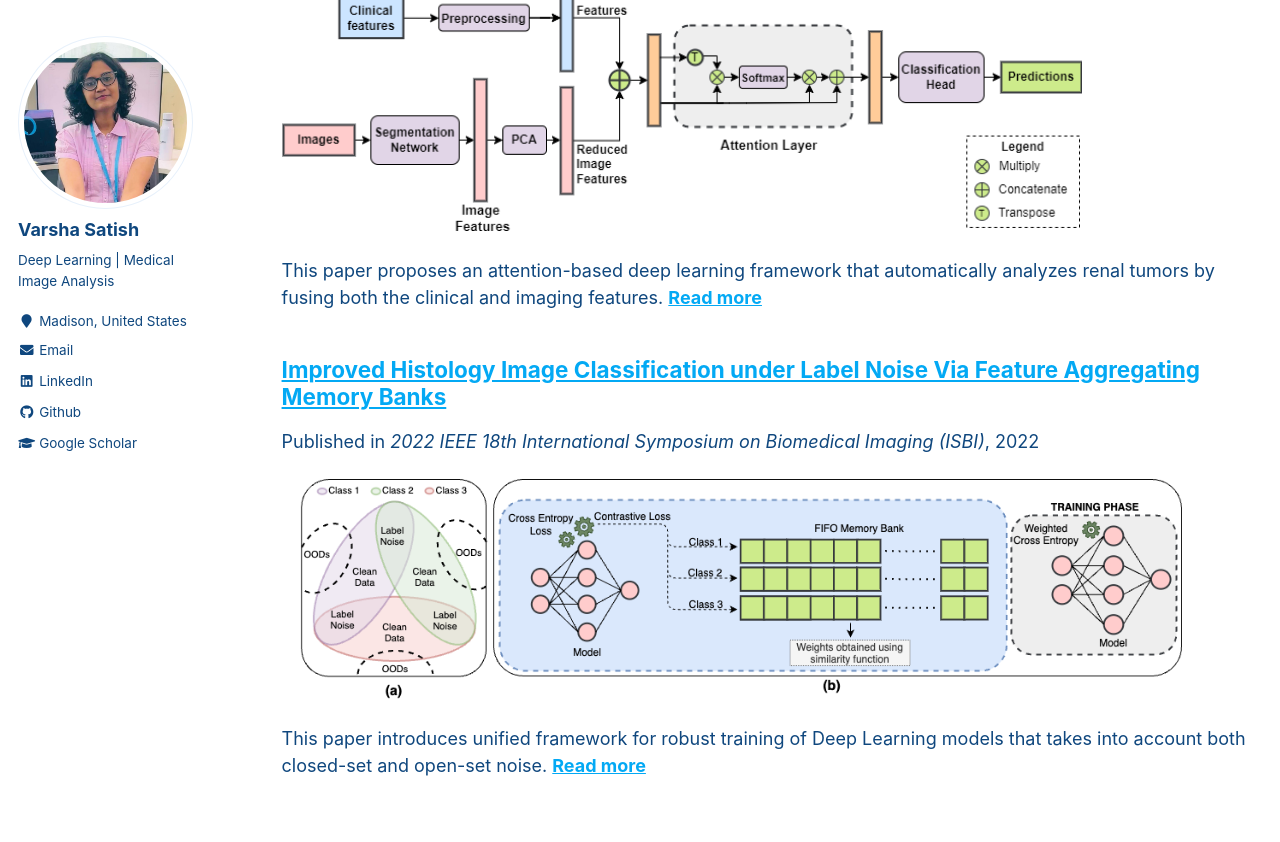
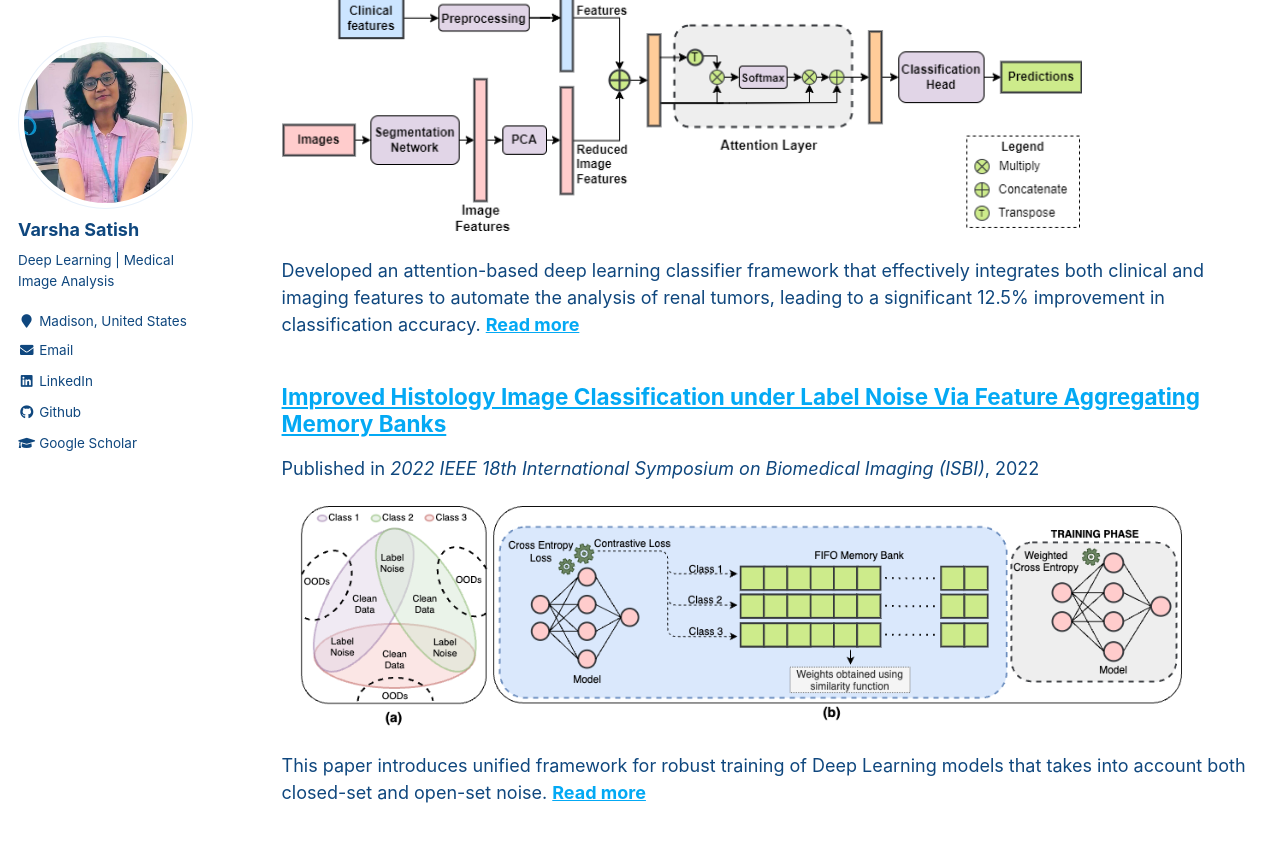
Before and after one commit to VarshaSatish/VarshaSatish.github.io, a Jekyll site: the page built from _pages/publications.md, in a window 1280 px wide and 900 px high, scrolled down 965 px. Shown: the top 842 px of the window. Built offline with Jekyll 4.4.1, drawn with Linux system fonts in a browser that asks for light colours.

Commit message:
Update knight.md

```diff
--- a/_publications/knight.md
+++ b/_publications/knight.md
@@ -2,7 +2,7 @@
 title: "Multi-modal Information Fusion for Classification of Kidney Abnormalities"
 collection: publications
 date: 2022-03-30
-excerpt: This paper proposes an attention-based deep learning framework that automatically analyzes renal tumors by fusing both the clinical and imaging features.
+excerpt: Developed an attention-based deep learning classifier framework that effectively integrates both clinical and imaging features to automate the analysis of renal tumors, leading to a significant 12.5% improvement in classification accuracy.
 venue: '2022 IEEE 19th International Symposium on Biomedical Imaging (ISBI)'
 image: 'knight_isbi.drawio.png'
 width: '800'
```
